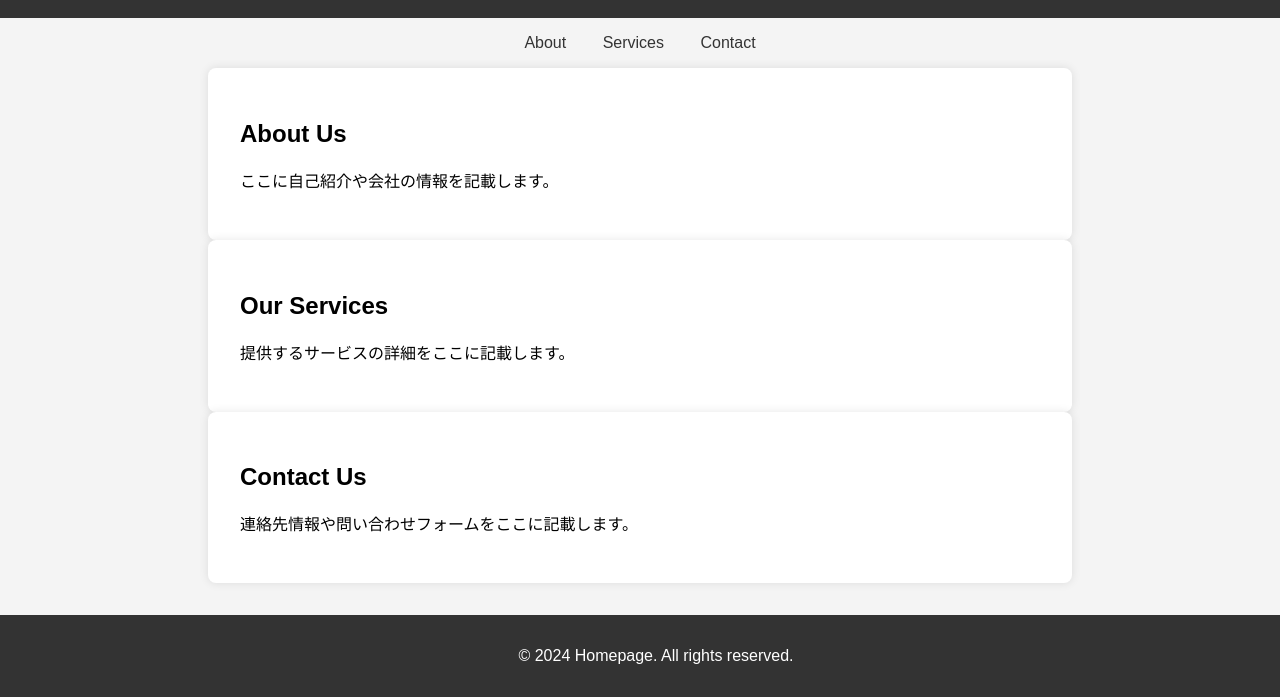
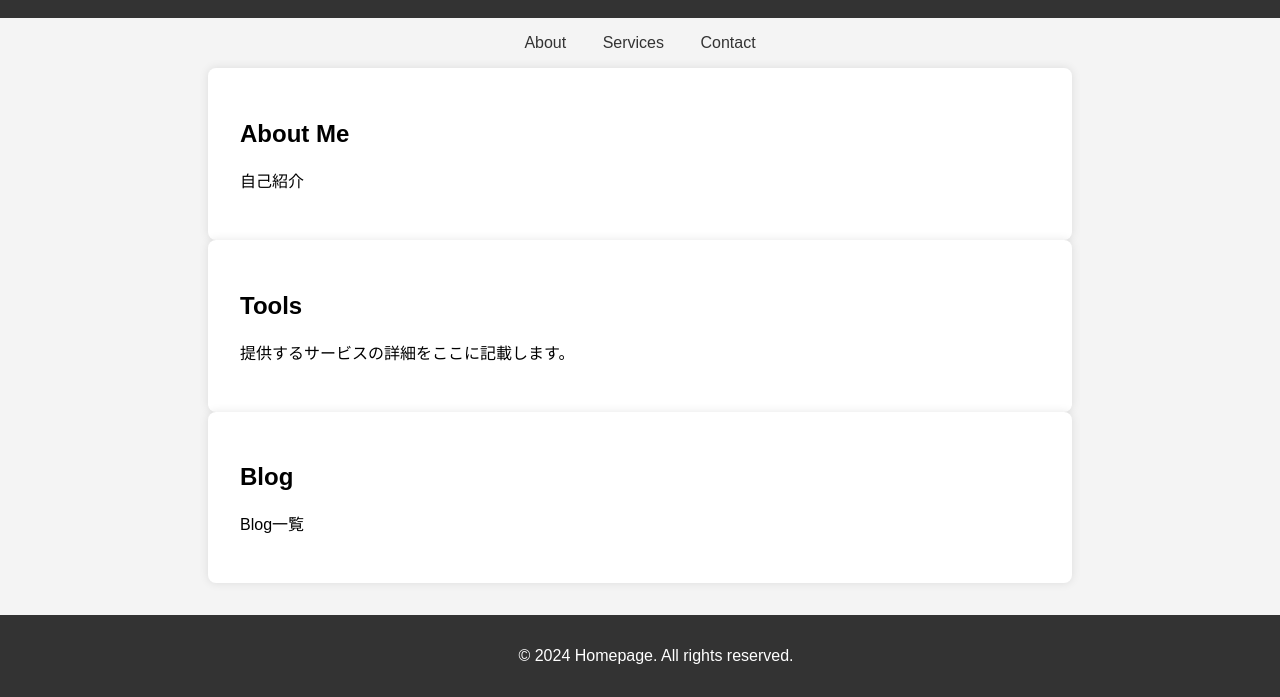
Before and after one commit to Nana-clouding/Homepage, a plain HTML site: page index.html in a window 1280 px wide. Shown: the part 103-800 px from the top of the page. Drawn offline with Linux system fonts and the light colour scheme.

Commit message:
Update index.html

```diff
--- a/index.html
+++ b/index.html
@@ -3,7 +3,7 @@
 <head>
     <meta charset="UTF-8">
     <meta name="viewport" content="width=device-width, initial-scale=1.0">
-    <title>Dohack.me</title>
+    <title>ただのブログ</title>
     <style>
         body {
             font-family: Arial, sans-serif;
@@ -55,16 +55,16 @@
         <a href="#contact">Contact</a>
     </nav>
     <section id="about">
-        <h2>About Us</h2>
-        <p>ここに自己紹介や会社の情報を記載します。</p>
+        <h2>About Me</h2>
+        <p>自己紹介</p>
     </section>
     <section id="services">
-        <h2>Our Services</h2>
+        <h2>Tools</h2>
         <p>提供するサービスの詳細をここに記載します。</p>
     </section>
     <section id="contact">
-        <h2>Contact Us</h2>
-        <p>連絡先情報や問い合わせフォームをここに記載します。</p>
+        <h2>Blog</h2>
+        <p>Blog一覧</p>
     </section>
     <footer>
         <p>&copy; 2024 Homepage. All rights reserved.</p>
```
